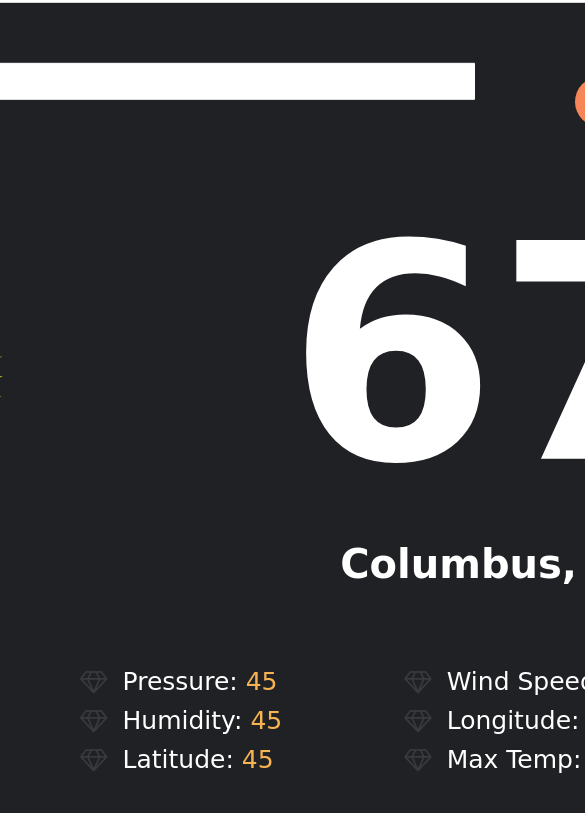
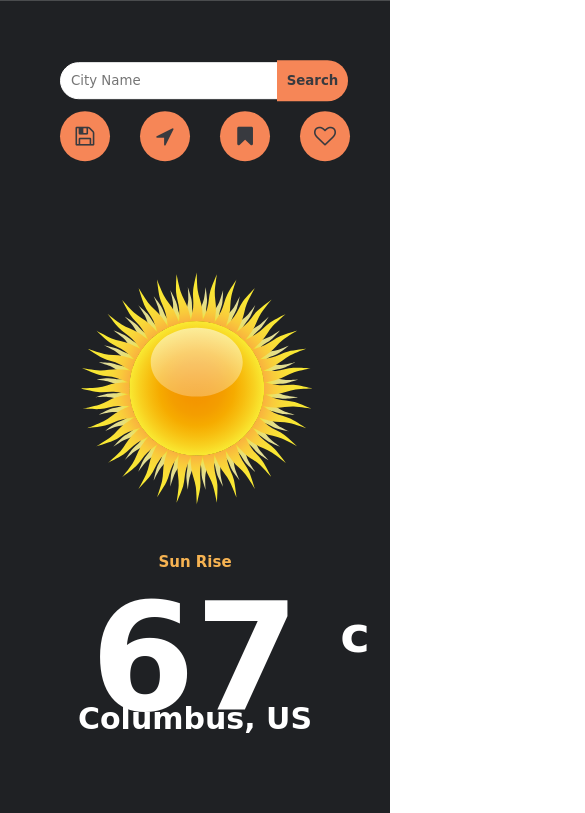
Before and after one commit to martin-alem/weatherApp, a website built with webpack: page src/index.html in a window 390 px wide. Shown: the top 813 px of the page, 585 px wide, since content can reach past the window. Built offline with nearby package versions, Linux system fonts and the light colour scheme.

Commit message:
Implement media query

```diff
--- a/src/index.html
+++ b/src/index.html
@@ -19,40 +19,38 @@
     <!--main section-->
     <main class="main-section">
         <section class="section-1">
-            <button class="btn btn-round"><i class="fa fa-save" style="font-size:22px;"></i></button>
-            <button class="btn btn-round"><i class="fa fa-location-arrow" style="font-size:22px;"></i></button>
-            <div class="search">
-                <form action="#" class="search-form">
+            <button class="btn btn-round btn-save"><i class="fa fa-save" style="font-size:22px;"></i></button>
+            <button class="btn btn-round btn-location"><i class="fa fa-location-arrow" style="font-size:22px;"></i></button>
+                <form action="#" class="search">
                     <input type="text" class="search_input" placeholder="City Name" required/>
                     <button class="btn btn-submit">Search</button>
                 </form>
-            </div>
-            <button class="btn btn-round btn-modal"><i class="fa fa-bookmark" style="font-size:22px;"></i></button>
-            <button class="btn btn-round"><i class="fa fa-heart-o" style="font-size:22px;"></i></button>
+            <button class="btn btn-round btn-modal btn-bookmark"><i class="fa fa-bookmark" style="font-size:22px;"></i></button>
+            <button class="btn btn-round btn-like"><i class="fa fa-heart-o" style="font-size:22px;"></i></button>
         </section>
 
         <section class="section-2">
             <div class="weather-image">
-                <img src="./img/sun-157126.svg" alt="sum" class="image">
-                <h3 class="description">Sun Rise</h3>
+                <img src="./img/sun-157126.svg" alt="sum" class="image animate">
+                <h3 class="description animate">Sun Rise</h3>
             </div>
 
             <div class="temp-value">
-                <h1 class="value">67 <span class="units">c</span></h1>
-                <h2 class="location">Columbus, US</h2>
+                <h1 class="value animate">67 <span class="units">c</span></h1>
+                <h2 class="location animate">Columbus, US</h2>
             </div>
         </section>
 
         <section class="section-3">
-                <p class="extra-data"><i class="fa fa-diamond" style="font-size:24px"></i>Feels Like: <span class="extra-value">45</span></p>
-                <p class="extra-data"><i class="fa fa-diamond" style="font-size:24px"></i>Pressure: <span class="extra-value">45</span></p>
-                <p class="extra-data"><i class="fa fa-diamond" style="font-size:24px"></i>Wind Speed: <span class="extra-value">45</span></p>
-                <p class="extra-data"><i class="fa fa-diamond" style="font-size:24px"></i>Min Temp: <span class="extra-value">45</span></p>
-                <p class="extra-data"><i class="fa fa-diamond" style="font-size:24px"></i>Humidity: <span class="extra-value">45</span></p>
-                <p class="extra-data"><i class="fa fa-diamond" style="font-size:24px"></i>Longitude: <span class="extra-value">45</span></p>
-                <p class="extra-data"><i class="fa fa-diamond" style="font-size:24px"></i>Visibility: <span class="extra-value">45</span></p>
-                <p class="extra-data"><i class="fa fa-diamond" style="font-size:24px"></i>Latitude: <span class="extra-value">45</span></p>
-                <p class="extra-data"><i class="fa fa-diamond" style="font-size:24px"></i>Max Temp: <span class="extra-value">45</span></p>
+                <p class="extra-data"><i class="fa fa-diamond" style="font-size:24px"></i>Feels Like: <span class="extra-value animate">45</span></p>
+                <p class="extra-data"><i class="fa fa-diamond" style="font-size:24px"></i>Pressure: <span class="extra-value animate">45</span></p>
+                <p class="extra-data"><i class="fa fa-diamond" style="font-size:24px"></i>Wind Speed: <span class="extra-value animate">45</span></p>
+                <p class="extra-data"><i class="fa fa-diamond" style="font-size:24px"></i>Min Temp: <span class="extra-value animate">45</span></p>
+                <p class="extra-data"><i class="fa fa-diamond" style="font-size:24px"></i>Humidity: <span class="extra-value animate">45</span></p>
+                <p class="extra-data"><i class="fa fa-diamond" style="font-size:24px"></i>Longitude: <span class="extra-value animate">45</span></p>
+                <p class="extra-data"><i class="fa fa-diamond" style="font-size:24px"></i>Visibility: <span class="extra-value animate">45</span></p>
+                <p class="extra-data"><i class="fa fa-diamond" style="font-size:24px"></i>Latitude: <span class="extra-value animate">45</span></p>
+                <p class="extra-data"><i class="fa fa-diamond" style="font-size:24px"></i>Max Temp: <span class="extra-value animate">45</span></p>
             </div>
         </section>
     </main>
--- a/src/sass/_abstract.scss
+++ b/src/sass/_abstract.scss
@@ -2,3 +2,31 @@
 @mixin animate-button {
     opacity: 0.4;
 }
+
+.animate{
+    // animation-name: loading;
+    // animation-timing-function: linear;
+    // animation-duration: 2s;
+    // color: gray;
+    // animation-iteration-count: infinite;
+}
+
+@keyframes loading {
+    0%{
+        opacity: 0.1;
+    }
+    25%{
+        opacity: 0.2;
+    }
+
+    50%{
+        opacity: 0.3;
+    }
+
+    75%{
+        opacity: 0.2;
+    }
+    100%{
+        opacity: 0.1;
+    }
+}
--- a/src/sass/_component.scss
+++ b/src/sass/_component.scss
@@ -1,4 +1,6 @@
 .search{
+    display: inline;
+
     &_input{
         width: 90%;
         padding: 1rem;
@@ -97,4 +99,8 @@
 
 .fa{
     color: $icon-color;
+
+    &-diamond{
+        color: $color-text;
+    }
 }
--- /dev/null
+++ b/src/sass/_media.scss
@@ -0,0 +1,169 @@
+@media screen and (max-width: 1135px) {
+    .main-section{
+        width: 100%;
+    }
+}
+
+@media screen and (max-width: 1095px) {
+
+    .main-section{
+        .section-1{
+            grid-template-columns: repeat(2, auto) 2fr repeat(2, auto);
+            justify-content: space-around;
+        }
+        .search{
+            &_input{
+                width: 70%;
+            }
+        }
+    }
+
+    h1{
+        font-size: 20rem;
+        height: 26rem;
+        font-weight: 700;
+
+        .units{
+            position: absolute;
+            font-size: 5rem;
+            top: 3.5rem;
+            right: -4rem;
+        }
+    }
+    h3{
+        font-size: 1.5rem
+    }
+
+    h2{
+        font-size: 3rem;
+    }
+}
+
+@media screen and (max-width: 833px){
+    .main-section{
+
+        .section-3{
+            grid-template-columns: repeat(2, auto);
+            grid-template-rows: repeat(2, auto);
+        }
+    }
+
+    h1{
+        font-size: 15rem;
+        height: 13rem;
+        font-weight: 700;
+
+        .units{
+            position: absolute;
+            font-size: 5rem;
+            top: 3.5rem;
+            right: -4rem;
+        }
+    }
+    h3{
+        font-size: 1.5rem
+    }
+
+    h2{
+        font-size: 3rem;
+    }
+
+}
+
+// @media screen and (max-width: 697px) {
+//     h1{
+//         font-size: 20rem;
+//         height: 26rem;
+//         font-weight: 700;
+
+//         .units{
+//             position: absolute;
+//             font-size: 5rem;
+//             top: 3.5rem;
+//             right: -4rem;
+//         }
+//     }
+//     h3{
+//         font-size: 1.5rem
+//     }
+
+//     h2{
+//         font-size: 3rem;
+//     }
+
+// }
+
+@media screen and (max-width: 655px) {
+
+    .main-section{
+        .section-1{
+            display: grid;
+            grid-template-columns: repeat(4, auto);
+            grid-template-rows: repeat(2, auto);
+            row-gap: 1rem;
+
+            .btn{
+                &-save{
+                    grid-row: 2 / span 1;
+                    grid-column: 1 / span 1;
+                }
+                &-location{
+                    grid-column: 2 / span 1;
+                    grid-row: 2 / span 1;
+                }
+                &-bookmark{
+                    grid-row: 2 / span 1;
+                    grid-column: 3 / span 1;
+                }
+                &-like{
+                    grid-row: 2 / span 1;
+                    grid-column: 4 / span 1;
+                }
+            }
+
+            .search{
+                grid-column: 1 / -1;
+            }
+        }
+        .search{
+            &_input{
+                width: 80%;
+            }
+        }
+    }
+}
+
+@media screen and (max-width: 585px) {
+    .main-section{
+        height: 100vh;
+        .section-2{
+            margin-bottom: 8rem;
+            display: block;
+        }
+
+        .section-3{
+            display: grid;
+            grid-template-columns: repeat(1, auto);
+        }
+
+        .search{
+            &_input{
+                width: 75%;
+            }
+        }
+    }
+
+
+// h1{
+//     font-size: 20rem;
+//     height: 26rem;
+//     font-weight: 700;
+//     position: relative;
+//     .units{
+//         position: absolute;
+//         font-size: 5rem;
+//         top: 3.5rem;
+//         right: 4rem;
+//     }
+// }
+}
--- a/src/sass/main.scss
+++ b/src/sass/main.scss
@@ -9,3 +9,5 @@
 @import "./_layout";
 
 @import "./_typography";
+
+@import "./media";
```
Also changed, not shown: dist/index.html, dist/main.js.
